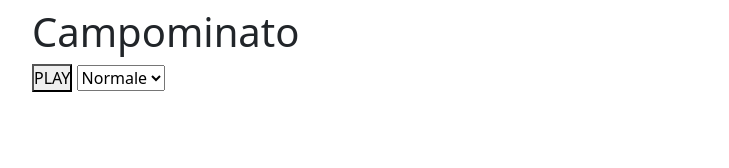
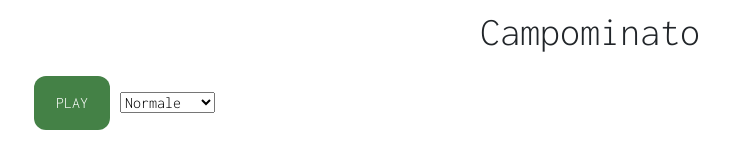
Before and after one commit to DamianoLunardo/js-campominato-dom, a plain HTML site: page index.html in a window 1280 px wide. Shown: the whole page, without its empty margins (50-779 px from the left). Drawn offline with nearby package versions, Linux system fonts and the light colour scheme; a web font is replaced by a local one.

Commit message:
Apply some style to title and button

```diff
--- a/index.html
+++ b/index.html
@@ -10,8 +10,8 @@
 <body>
 <header class="mt-2">
     <div class="container">
-        <h1>Campominato</h1>
-        <button id="btn-play">PLAY</button>
+        <h1 class="text-center mb-3">Campominato</h1>
+        <button id="btn-play" class="button">PLAY</button>
             <select id="select">
                 <option id="normale" value="grid">Normale</option>
                 <option id="medio" value="bonus81">Medio</option>
--- a/style.css
+++ b/style.css
@@ -1,7 +1,10 @@
+@import url('https://fonts.googleapis.com/css2?family=Anton&family=DM+Sans:opsz,wght@9..40,100;9..40,700&family=Dancing+Script:wght@700&family=Fredoka:wght@700&family=Inconsolata:wght@300;600&family=Montserrat:wght@300;700;800&family=Open+Sans:wght@300&family=Poppins:wght@200;500;700&family=Reem+Kufi+Fun&family=Roboto:wght@100&family=Teko:wght@500&family=Yuji+Hentaigana+Akari&display=swap');
+
 *{
     margin: 0;
     box-sizing: border-box;
     padding: 0;
+    font-family: 'Inconsolata', monospace;
 }
 
 .grid {
@@ -40,3 +43,25 @@ img {
     width: 100%;
     height: 100%;
 }
+
+.button {
+    background-color: #448146;
+    border: none;
+    color: white;
+    padding: 15px 22px;
+    text-align: center;
+    text-decoration: none;
+    display: inline-block;
+    font-size: 16px;
+    margin: 4px 2px;
+    cursor: pointer;
+    border-radius: 12px;
+}
+
+.button:hover {background-color: #3e8e41}
+
+.button:active {
+  background-color: #3e8e41;
+  box-shadow: 0 5px #666;
+  transform: translateY(4px);
+}
```
